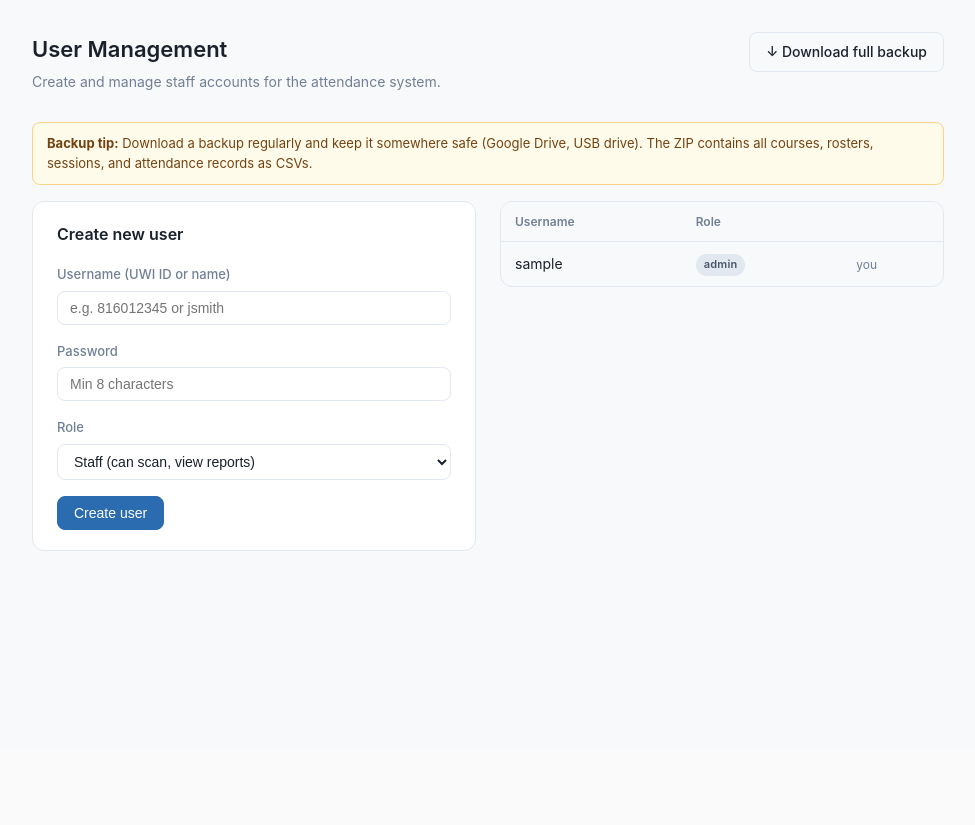
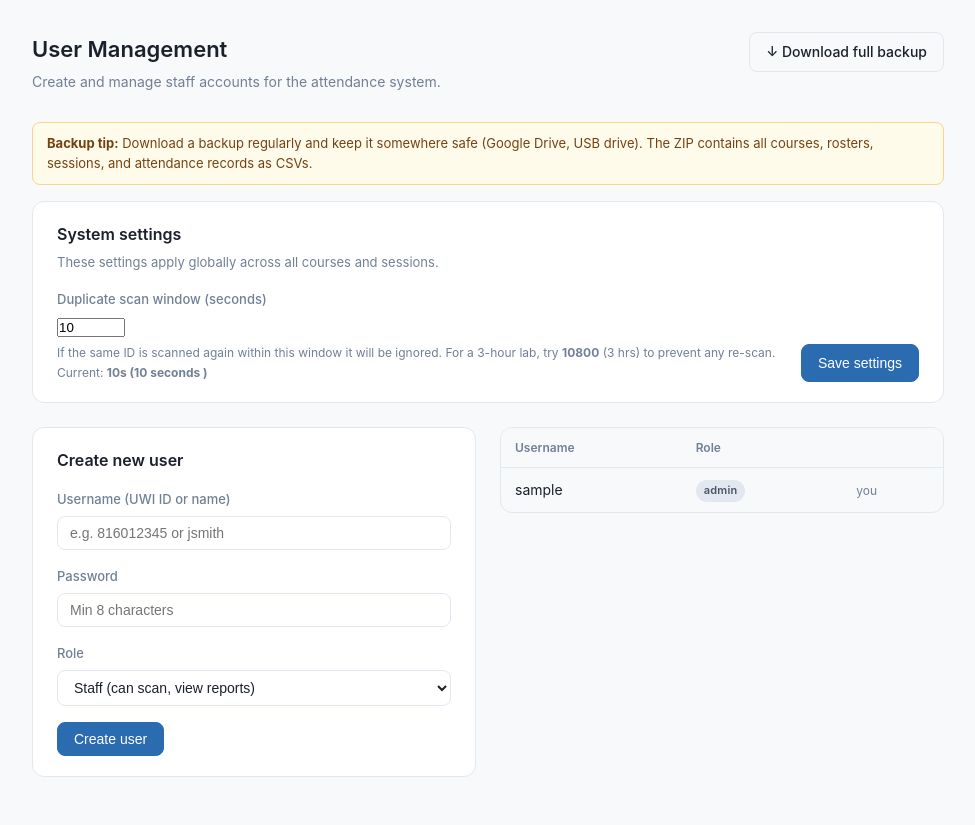
Before and after one commit to zevrichards/UWISON-Attendance-Tracking, a Flask app: page /admin/users in a window 1280 px wide. Shown: the part 52-877 px from the top of the page, without its empty margins (152-1127 px from the left). Before the commit the page ends 603 px from the top, so only its background shows below. Run offline with Flask 3, Linux system fonts and the light colour scheme; the visitor is signed in with stand-in values (Sample User, id 1); a database or web service that is not in the repository returns one stand-in record (values such as "Sample title"); parts of the project's set-up code (start-up, migrations or seed data) failed here and were passed over; some libraries are stand-ins or nearby versions.

Commit message:
Add global dedup window setting in admin panel, stored in database

```diff
--- a/app.py
+++ b/app.py
@@ -128,7 +128,36 @@ def init_db():
                 last_scan  TEXT,
                 UNIQUE(session_id, student_id)
             );
+
+            CREATE TABLE IF NOT EXISTS settings (
+                key   TEXT PRIMARY KEY,
+                value TEXT NOT NULL
+            );
+
+            INSERT INTO settings (key, value) VALUES ('dedup_seconds', '300')
+            ON CONFLICT (key) DO NOTHING;
             """)
+
+
+# ---------------------------------------------------------------------------
+# Settings helpers
+# ---------------------------------------------------------------------------
+
+def get_setting(key, default=None):
+    with get_db() as conn:
+        with conn.cursor() as cur:
+            cur.execute("SELECT value FROM settings WHERE key=%s", (key,))
+            row = cur.fetchone()
+            return row["value"] if row else default
+
+def set_setting(key, value):
+    with get_db() as conn:
+        with conn.cursor() as cur:
+            cur.execute(
+                "INSERT INTO settings (key, value) VALUES (%s,%s) "
+                "ON CONFLICT (key) DO UPDATE SET value=EXCLUDED.value",
+                (key, str(value))
+            )
 
 
 # ---------------------------------------------------------------------------
@@ -535,9 +564,10 @@ def scan_session(session_id):
             records = cur.fetchall()
     present = sum(1 for r in records if r["time_in"])
     total   = len(records)
+    dedup   = int(get_setting("dedup_seconds", DEDUP_SECONDS))
     return render_template("scan_session.html", sess=sess, records=records,
                            present=present, total=total,
-                           dedup_seconds=DEDUP_SECONDS)
+                           dedup_seconds=dedup)
 
 
 # ---------------------------------------------------------------------------
@@ -554,8 +584,9 @@ def api_scan():
     if not session_id or not student_id:
         return jsonify(status="error", message="Missing data"), 400
 
-    now     = datetime.utcnow()
-    now_str = now.isoformat()
+    now          = datetime.utcnow()
+    now_str      = now.isoformat()
+    dedup_secs   = int(get_setting("dedup_seconds", DEDUP_SECONDS))
 
     with get_db() as conn:
         with conn.cursor() as cur:
@@ -589,7 +620,7 @@ def api_scan():
             if rec["last_scan"]:
                 last = datetime.fromisoformat(rec["last_scan"])
                 diff = (now - last).total_seconds()
-                if diff < DEDUP_SECONDS:
+                if diff < dedup_secs:
                     return jsonify(
                         status="duplicate",
                         message=f"Already scanned {int(diff)}s ago — ignored",
@@ -830,6 +861,25 @@ def export_semester_excel(course_id):
 
 
 # ---------------------------------------------------------------------------
+# Admin — settings
+# ---------------------------------------------------------------------------
+
+@app.route("/admin/settings", methods=["POST"])
+@login_required
+def admin_settings():
+    if session.get("role") != "admin":
+        flash("Admin access required.", "error")
+        return redirect(url_for("courses"))
+    dedup = request.form.get("dedup_seconds", "").strip()
+    if not dedup.isdigit() or int(dedup) < 5:
+        flash("Dedup window must be a number of seconds (minimum 5).", "error")
+    else:
+        set_setting("dedup_seconds", dedup)
+        flash(f"Dedup window updated to {dedup} seconds.", "success")
+    return redirect(url_for("admin_users"))
+
+
+# ---------------------------------------------------------------------------
 # Admin — user management
 # ---------------------------------------------------------------------------
 
@@ -865,7 +915,8 @@ def admin_users():
         with conn.cursor() as cur:
             cur.execute("SELECT id, username, role FROM users ORDER BY username")
             users = cur.fetchall()
-    return render_template("admin_users.html", users=users)
+    dedup = int(get_setting("dedup_seconds", DEDUP_SECONDS))
+    return render_template("admin_users.html", users=users, dedup_seconds=dedup)
 
 
 # ---------------------------------------------------------------------------
@@ -891,6 +942,16 @@ def inject_version():
 
 if __name__ == "__main__":
     app.run(debug=True, port=5000)
+
+
+# ---------------------------------------------------------------------------
+# Camera test page
+# ---------------------------------------------------------------------------
+
+@app.route("/camera-test")
+@login_required
+def camera_test():
+    return render_template("camera_test.html")
 
 
 # ---------------------------------------------------------------------------
--- a/templates/admin_users.html
+++ b/templates/admin_users.html
@@ -6,16 +6,42 @@
     <h1>User Management</h1>
     <p>Create and manage staff accounts for the attendance system.</p>
   </div>
-  <a href="{{ url_for('backup') }}" class="btn btn-outline">
-    ↓ Download full backup
-  </a>
+  <a href="{{ url_for('backup') }}" class="btn btn-outline">↓ Download full backup</a>
 </div>
+
 <div class="alert alert-warning" style="font-size:13px;">
   <strong>Backup tip:</strong> Download a backup regularly and keep it somewhere safe (Google Drive, USB drive).
   The ZIP contains all courses, rosters, sessions, and attendance records as CSVs.
 </div>
 
-<div style="display:grid;grid-template-columns:1fr 1fr;gap:1.5rem;align-items:start;flex-wrap:wrap;">
+<!-- Settings -->
+<div class="card" style="margin-bottom:1.5rem;">
+  <h2 style="font-size:16px;font-weight:600;margin-bottom:.25rem;">System settings</h2>
+  <p style="font-size:13px;color:var(--muted);margin-bottom:1rem;">
+    These settings apply globally across all courses and sessions.
+  </p>
+  <form method="POST" action="{{ url_for('admin_settings') }}"
+        style="display:flex;align-items:flex-end;gap:12px;flex-wrap:wrap;">
+    <div class="form-group" style="margin:0;flex:1;min-width:200px;">
+      <label>Duplicate scan window (seconds)</label>
+      <input type="number" name="dedup_seconds" min="5" max="7200"
+             value="{{ dedup_seconds }}" style="max-width:140px;">
+      <p style="font-size:12px;color:var(--muted);margin-top:4px;">
+        If the same ID is scanned again within this window it will be ignored.
+        For a 3-hour lab, try <strong>10800</strong> (3 hrs) to prevent any re-scan.
+        Current: <strong>{{ dedup_seconds }}s
+        ({% if dedup_seconds < 60 %}{{ dedup_seconds }} seconds
+        {% elif dedup_seconds < 3600 %}{{ (dedup_seconds // 60) }} minutes
+        {% else %}{{ "%.1f"|format(dedup_seconds / 3600) }} hours{% endif %})
+        </strong>
+      </p>
+    </div>
+    <button type="submit" class="btn btn-primary" style="height:38px;">Save settings</button>
+  </form>
+</div>
+
+<!-- Users grid -->
+<div style="display:grid;grid-template-columns:1fr 1fr;gap:1.5rem;align-items:start;">
   <div class="card">
     <h2 style="font-size:16px;font-weight:600;margin-bottom:1rem;">Create new user</h2>
     <form method="POST">
```
Also changed, not shown: templates/scan_session.html (+32 -18 lines).
